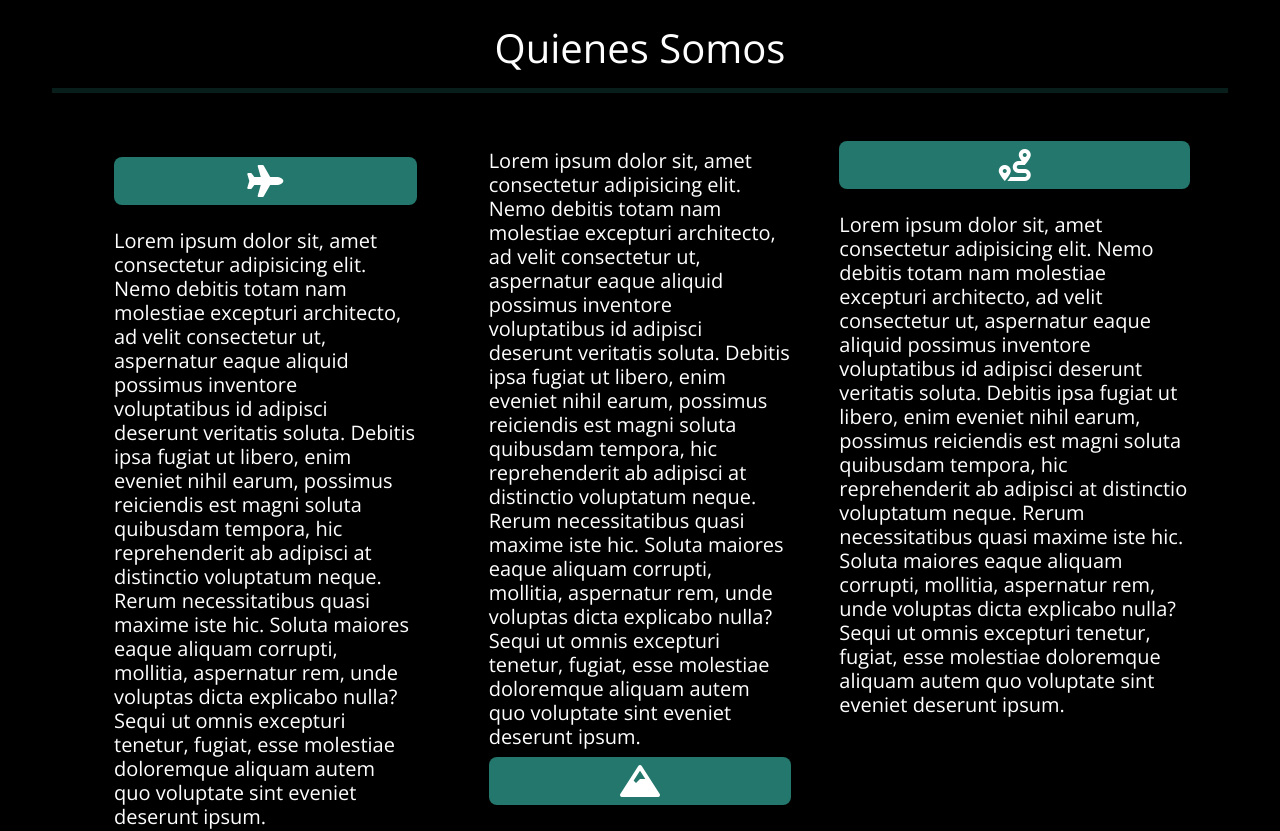
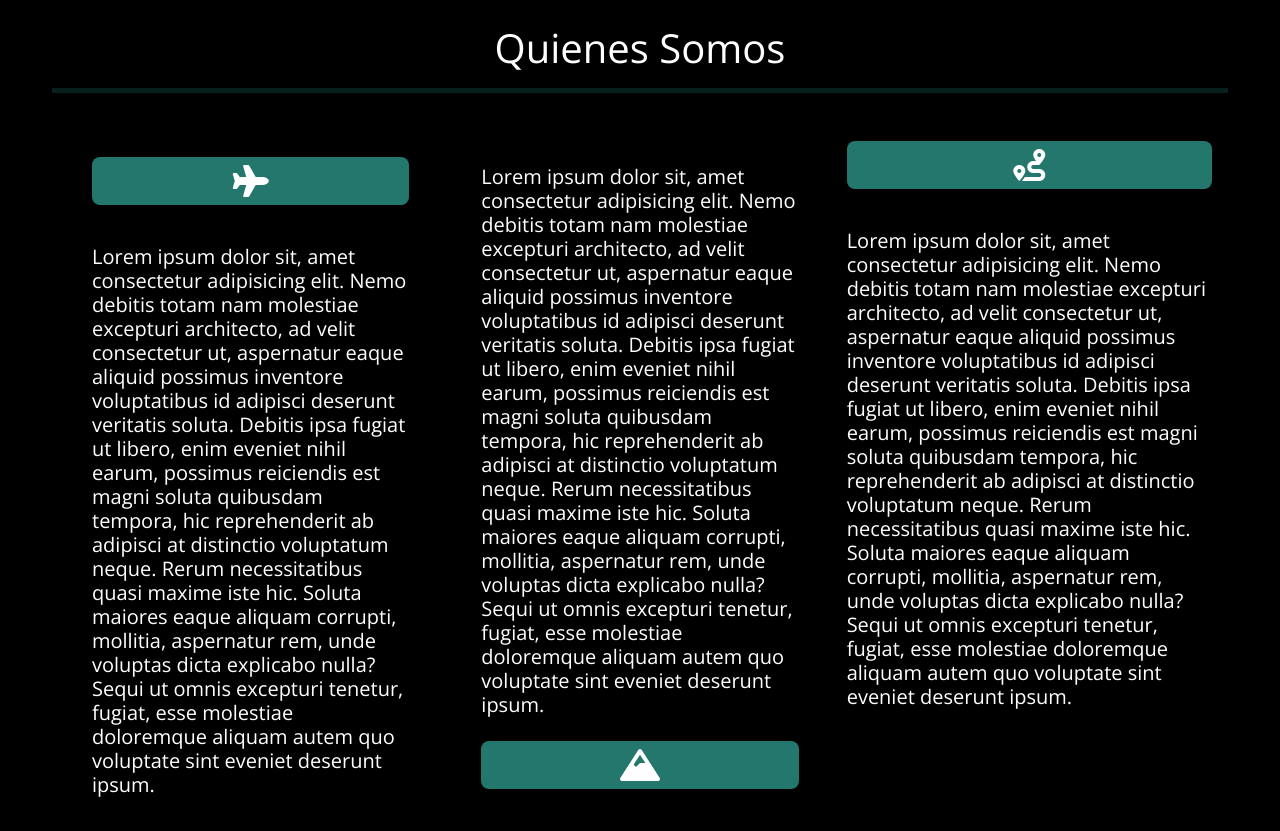
Before and after one commit to fenaluck/viaje_chile, a plain HTML site: page index.html in a window 1280 px wide. Shown: the part 1000-1831 px from the top of the page. Drawn offline with nearby package versions, Linux system fonts and the light colour scheme.

Commit message:
se modifico margenes de las car

```diff
--- a/index.html
+++ b/index.html
@@ -111,9 +111,8 @@
         </div>
     <!--Termino Titulo Quienes Somos -->
     <!--Inicio de card-->
-        <div class="container">
+        <div class="container-fluid ">
           <div class="row p-2">
-
             <div class="col-md-4 p3 d-block py-3">
               <div class="container-fluid">
                   <div class="row py-2">
@@ -122,7 +121,7 @@
                         <p class='text-white text-center' style="font-size:2rem"><i class="fas fa-plane"style=""></i></p>
                         </div>
                       </div>
-                      <div class="col-sm-12 col-md-12 p3 d-block">
+                      <div class="col-sm-12 col-md-12 p3 my-3  d-block">
                       <div class='text'>
                       <p class='personal-card text-white text-ligth h5 pt-2 pr-2 py-2'>Lorem ipsum dolor sit, amet consectetur adipisicing elit. Nemo debitis totam nam molestiae excepturi architecto, ad velit consectetur ut, aspernatur eaque aliquid possimus inventore voluptatibus id adipisci deserunt veritatis soluta.
                       Debitis ipsa fugiat ut libero, enim eveniet nihil earum, possimus reiciendis est magni soluta quibusdam tempora, hic reprehenderit ab adipisci at distinctio voluptatum neque. Rerum necessitatibus quasi maxime iste hic.
@@ -138,7 +137,7 @@
             <div class="col-md-4 p3 d-block py3">
               <div class="container">
                 <div class="row py-2">
-                  <div class="col-sm-12 col-md-12 p3 d-block">
+                  <div class="col-sm-12 col-md-12 p3 my-3  d-block">
                     <div class='text-white'>
                         <p class='personal-card text-ligth h5 pt-2 pr-2'>Lorem ipsum dolor sit, amet consectetur adipisicing elit. Nemo debitis totam nam molestiae excepturi architecto, ad velit consectetur ut, aspernatur eaque aliquid possimus inventore voluptatibus id adipisci deserunt veritatis soluta.
                         Debitis ipsa fugiat ut libero, enim eveniet nihil earum, possimus reiciendis est magni soluta quibusdam tempora, hic reprehenderit ab adipisci at distinctio voluptatum neque. Rerum necessitatibus quasi maxime iste hic.
@@ -164,7 +163,7 @@
                       <p class='text-white text-center' style="font-size:2rem"><i class="fas fa-route"style=""></i></p>
                     </div>
                   </div>
-                  <div class="col-sm-12 col-md-12 p3 d-block">
+                  <div class="col-sm-12 col-md-12 my-3 p3 d-block">
                     <div class='text-white'>
                         <p class='personal-card text-ligth h5 pt-2 pr-2'>Lorem ipsum dolor sit, amet consectetur adipisicing elit. Nemo debitis totam nam molestiae excepturi architecto, ad velit consectetur ut, aspernatur eaque aliquid possimus inventore voluptatibus id adipisci deserunt veritatis soluta.
                         Debitis ipsa fugiat ut libero, enim eveniet nihil earum, possimus reiciendis est magni soluta quibusdam tempora, hic reprehenderit ab adipisci at distinctio voluptatum neque. Rerum necessitatibus quasi maxime iste hic.
```
